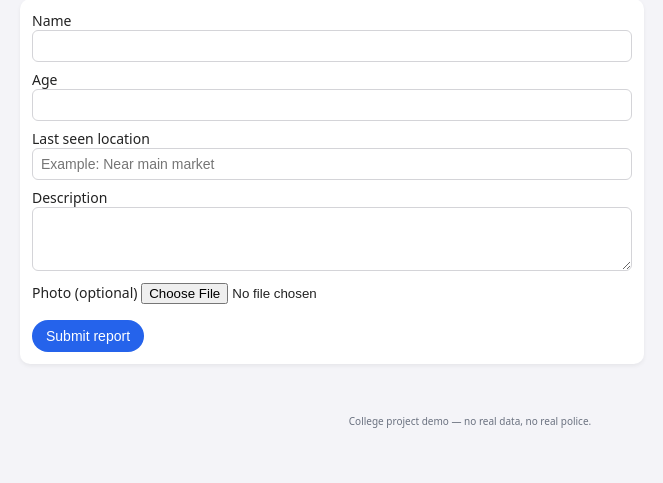
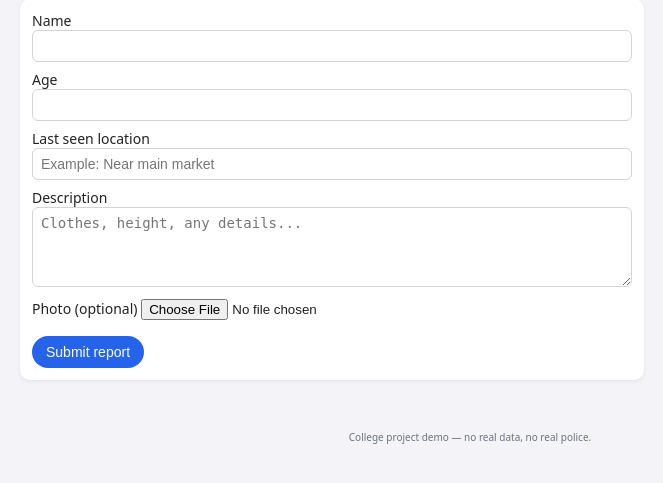
Before and after one commit to iSparshh/lost-and-found-college, a Flask app: page /report/new in a window 1280 px wide. Shown: the part 136-619 px from the top of the page, without its empty margins (170-833 px from the left). Run offline with Flask 3, Linux system fonts and the light colour scheme.

Commit message:
Update report_form.html

```diff
--- a/templates/report_form.html
+++ b/templates/report_form.html
@@ -1,27 +1,33 @@
 {% extends "base.html" %}
 {% block content %}
 <h2>Submit missing person report</h2>
+
 <form method="post" enctype="multipart/form-data" class="form-card">
   <label>
     Name
     <input type="text" name="name" required>
   </label>
+
   <label>
     Age
     <input type="number" name="age">
   </label>
+
   <label>
     Last seen location
     <input type="text" name="location" placeholder="Example: Near main market">
   </label>
+
   <label>
     Description
-    <textarea name="description" rows="3"></textarea>
+    <textarea name="description" rows="4" placeholder="Clothes, height, any details..."></textarea>
   </label>
+
   <label>
     Photo (optional)
     <input type="file" name="photo" accept="image/*">
   </label>
+
   <button type="submit">Submit report</button>
 </form>
 {% endblock %}
```
